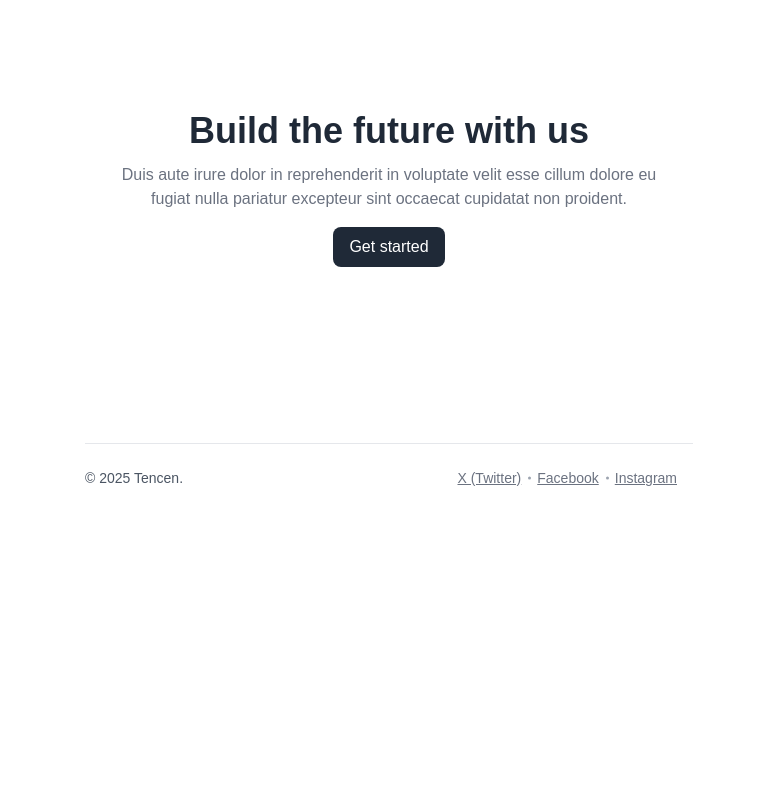
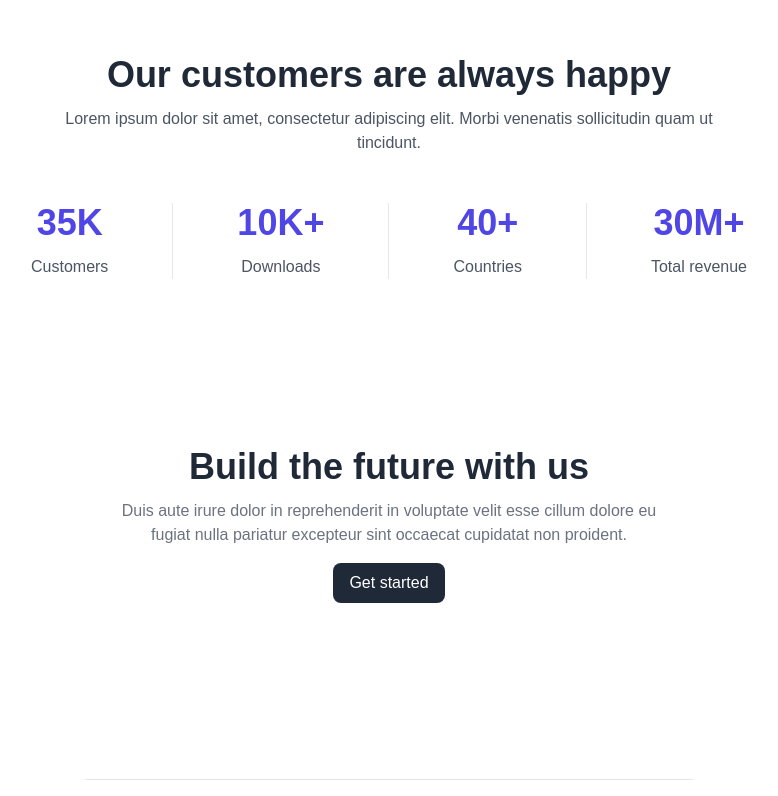
Before and after one commit to Eric5603/Tencen, a Next.js app: page / in a window 1280 px wide. Shown: the part 1894-2690 px from the top of the page, without its empty margins (251-1029 px from the left). Before the commit the page ends 2470 px from the top, so only its background shows below. Built offline with nearby package versions, Linux system fonts and the light colour scheme.

Commit message:
Add the stats component

```diff
--- /dev/null
+++ b/app/components/Stats.tsx
@@ -0,0 +1,47 @@
+const StatsSection = () => {
+    const stats = [
+      {
+        data: "35K",
+        title: "Customers",
+      },
+      {
+        data: "10K+",
+        title: "Downloads",
+      },
+      {
+        data: "40+",
+        title: "Countries",
+      },
+      {
+        data: "30M+",
+        title: "Total revenue",
+      },
+    ];
+
+    return (
+      <section className="py-14">
+        <div className="max-w-screen-xl mx-auto px-4 text-gray-600 md:px-8">
+          <div className="max-w-2xl mx-auto text-center">
+            <h3 className="text-gray-800 text-3xl font-semibold sm:text-4xl">
+              Our customers are always happy
+            </h3>
+            <p className="mt-3">
+              Lorem ipsum dolor sit amet, consectetur adipiscing elit. Morbi venenatis sollicitudin quam ut tincidunt.
+            </p>
+          </div>
+          <div className="mt-12">
+            <ul className="flex flex-col items-center justify-center gap-y-10 sm:flex-row sm:flex-wrap lg:divide-x">
+              {stats.map((item, idx) => (
+                <li key={idx} className="text-center px-12 md:px-16">
+                  <h4 className="text-4xl text-indigo-600 font-semibold">{item.data}</h4>
+                  <p className="mt-3 font-medium">{item.title}</p>
+                </li>
+              ))}
+            </ul>
+          </div>
+        </div>
+      </section>
+    );
+  };
+
+  export default StatsSection;
--- a/app/page.tsx
+++ b/app/page.tsx
@@ -1,3 +1,4 @@
+import Stats from "./components/Stats";
 import CTA from "./components/CTA";
 import Features from "./components/Feature";
 import Footer from "./components/Footer";
@@ -13,6 +14,7 @@ export default function Home() {
     <Hero/>
     <LogoGrid/>
     <Features/>
+    <Stats/>
     <CTA/>
     <Footer/>
    </>
```
Also changed, not shown: 1 other file (tests, documents, lock files or other folders).
